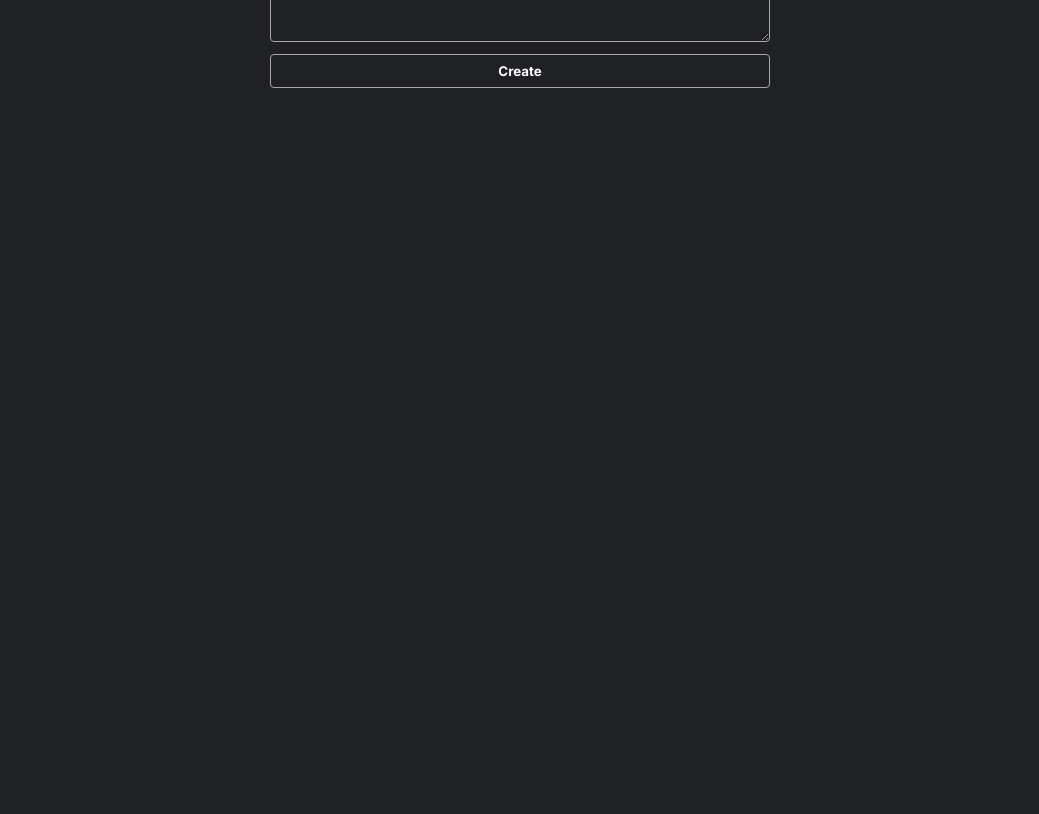
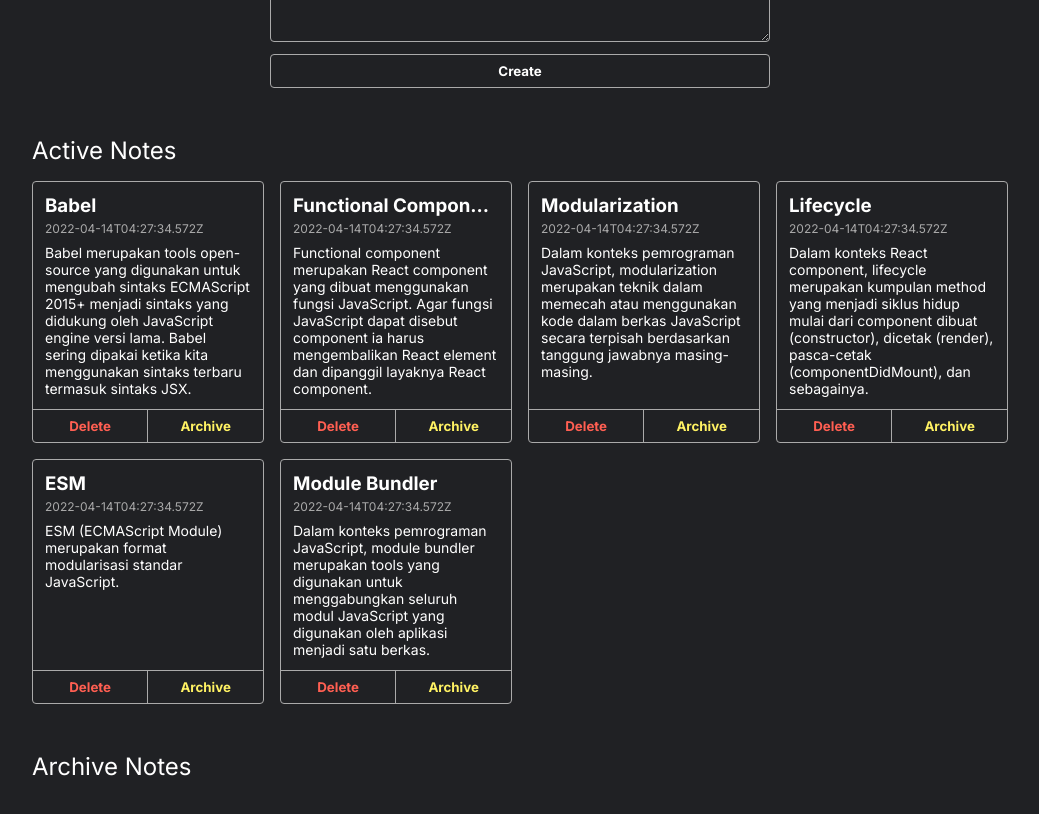
Before and after one commit to virgiawankusuma/noshen, a React (Create React App) app: page / in a window 1280 px wide. Shown: the part 380-1194 px from the top of the page, without its empty margins (120-1159 px from the left). Before the commit the page ends 800 px from the top, so only its background shows below. Built offline with nearby package versions, Linux system fonts and the light colour scheme.

Commit message:
Succesfully making App List UI and showing each item from data, Making OnDeleteHandler

```diff
--- a/src/components/App.js
+++ b/src/components/App.js
@@ -1,18 +1,9 @@
 import React from 'react';
-import { getInitialData } from '../utils/index';
 
 import AppHeader from './AppHeader';
 import AppBody from './AppBody';
 
-class App extends React.Component {
-  constructor (props) {
-    super(props);
-    this.state = {
-      contacts: getInitialData(),
-    }
-  }
-
-  render() {
+const App = () => {
   return (
     <>
       <AppHeader />
@@ -21,6 +12,4 @@ class App extends React.Component {
   );
 }
 
-}
-
 export default App;
--- a/src/components/AppBody.js
+++ b/src/components/AppBody.js
@@ -1,13 +1,68 @@
 import React from 'react';
+
+import { getInitialData } from '../utils/index';
+
 import AppInput from './AppInput';
 import AppList from './AppList';
 
-const AppBody =  () => {
-  return (
-    <div className="noshen-app__body">
-      <AppInput />
-    </div>
-  );
+
+class AppBody extends React.Component {
+  constructor (props) {
+    super(props);
+    this.state = {
+      notes: getInitialData(),
+    }
+
+    this.onAddHandler = this.onAddHandler.bind(this);
+    this.onDeleteHandler = this.onDeleteHandler.bind(this);
+    this.onArchiveHandler = this.onArchiveHandler.bind(this);
+  }
+
+  onAddHandler ( {title, body} ) {
+    this.setState((prevState) => {
+      return {
+        notes: [
+          ...prevState.notes,
+          {
+            id: +new Date(),
+            title,
+            body,
+            createdAt: new Date(),
+            archived: false,
+          }
+        ],
+      }
+    });
+  }
+
+  onDeleteHandler (id) {
+    const notes = this.state.notes.filter(note => note.id !== id);
+    this.setState({ notes });
+  }
+
+  onArchiveHandler (id) {
+    const notes = this.state.notes.map(note => {
+      if (note.id === id) {
+        note.archived = true;
+      }
+      return note;
+    });
+    this.setState({ notes });
+  }
+
+  render() {
+    return (
+      <div className="noshen-app__body">
+        <AppInput onAdd={this.onAddHandler}/>
+
+        <h2>Active Notes</h2>
+        <AppList notes={this.state.notes} onDelete={this.onDeleteHandler} onArchive={this.onArchiveHandler} />
+
+        <h2>Archive Notes</h2>
+      </div>
+    );
+  }
+
 }
 
 export default AppBody;
--- a/src/components/AppInput.js
+++ b/src/components/AppInput.js
@@ -41,8 +41,8 @@ class AppInput extends React.Component {
     return (
       <div className="noshen-input">
         <h2>Add Note</h2>
-        <form classTitle="contact-input" onSubmit={this.onSubmitEventHandler}>
-          <p class="noshen-input__title__char-limit">Sisa karakter: </p>
+        <form className="contact-input" onSubmit={this.onSubmitEventHandler}>
+          <p className="noshen-input__title__char-limit">Sisa karakter: </p>
           <input className="noshen-input__title" type="text" placeholder="Title.." required value={this.state.title} onChange={this.onTitleChangeEventHandler}></input>
           <textarea className="noshen-input__body" type="text" placeholder="Content.." required value={this.state.content} onChange={this.onContentChangeEventHandler}></textarea>
           <button type="submit">Create</button>
--- a/src/components/AppItem.js
+++ b/src/components/AppItem.js
@@ -0,0 +1,23 @@
+import React from 'react';
+
+import NoshenHeader from './NoshenHeader';
+import NoshenBody from './NoshenBody';
+import NoshenDeleteButton from './NoshenDeleteButton';
+import NoshenArchiveButton from './NoshenArchiveButton';
+
+const NoshenItem = ({ id, title, body, createdAt, onDelete, onArchive }) => {
+  return (
+    <div className="noshen-item">
+      <div className="noshen-item__content">
+        <NoshenHeader title={title} createdAt={createdAt} />
+        <NoshenBody body={body} />
+      </div>
+      <div className="noshen-item__action">
+        <NoshenDeleteButton id={id} onDelete={onDelete} />
+        <NoshenArchiveButton id={id} onArchive={onArchive} />
+      </div>
+    </div>
+  );
+}
+
+export default NoshenItem;
--- a/src/components/AppList.js
+++ b/src/components/AppList.js
@@ -2,7 +2,7 @@ import React from 'react';
 
 import AppItem from './AppItem';
 
-const AppList = ({ notes, onDelete }) => {
+const AppList = ({ notes, onDelete, onArchive }) => {
   return (
     <div className="noshen-list">
       {
@@ -11,6 +11,7 @@ const AppList = ({ notes, onDelete }) => {
           key={note.id}
           id={note.id}
           onDelete={onDelete}
+          onArchive={onArchive}
           {...note} /> // spread the note object into the AppItem component
         ))
       }
--- /dev/null
+++ b/src/components/NoshenArchiveButton.js
@@ -0,0 +1,7 @@
+import React from 'react';
+
+const NoshenArchiveButton = ({ id, onArchive }) => {
+  return <button className='noshen-item__archive-button' onClick={() => onArchive(id)}>Archive</button>
+}
+
+export default NoshenArchiveButton;
--- /dev/null
+++ b/src/components/NoshenBody.js
@@ -0,0 +1,11 @@
+import React from 'react';
+
+const NoshenBody = ({ body }) => {
+  return (
+    <p className="noshen-item__body">
+      {body}
+    </p>
+  );
+}
+
+export default NoshenBody;
--- /dev/null
+++ b/src/components/NoshenDeleteButton.js
@@ -0,0 +1,7 @@
+import React from 'react';
+
+const NoshenDeleteButton = ({ id, onDelete }) => {
+  return <button className='noshen-item__delete-button' onClick={() => onDelete(id)}>Delete</button>
+}
+
+export default NoshenDeleteButton;
--- /dev/null
+++ b/src/components/NoshenHeader.js
@@ -0,0 +1,12 @@
+import React from 'react';
+
+const NoshenHeader = ({ title, createdAt }) => {
+  return (
+    <>
+      <h3 className="noshen-item__title">{title}</h3>
+      <p className="noshen-item__date">{createdAt}</p>
+    </>
+  );
+}
+
+export default NoshenHeader;
--- a/src/styles/style.css
+++ b/src/styles/style.css
@@ -89,7 +89,7 @@ input::placeholder, textarea::placeholder {
   cursor: pointer;
 }
 
-.noshens-list {
+.noshen-list {
   display: grid;
   grid-template-columns: 1fr;
   grid-template-rows: minmax(min-content, max-content);
@@ -97,7 +97,7 @@ input::placeholder, textarea::placeholder {
   margin-bottom: 48px;
 }
 
-.noshens-list__empty-message {
+.noshen-list__empty-message {
   text-align: center;
   color: #aaa;
 }
@@ -166,13 +166,13 @@ input::placeholder, textarea::placeholder {
 }
 
 @media only screen and (min-width: 500px) {
-  .noshens-list {
+  .noshen-list {
     grid-template-columns: 1fr 1fr;
   }
 }
 
 @media only screen and (min-width: 800px) {
-  .noshens-list {
+  .noshen-list {
     grid-template-columns: repeat(3, 1fr);
   }
 
@@ -182,7 +182,7 @@ input::placeholder, textarea::placeholder {
 }
 
 @media only screen and (min-width: 800px) {
-  .noshens-list {
+  .noshen-list {
     grid-template-columns: repeat(4, 1fr);
   }
 }
```
Lines whose indentation alone changed are shown as unchanged.
